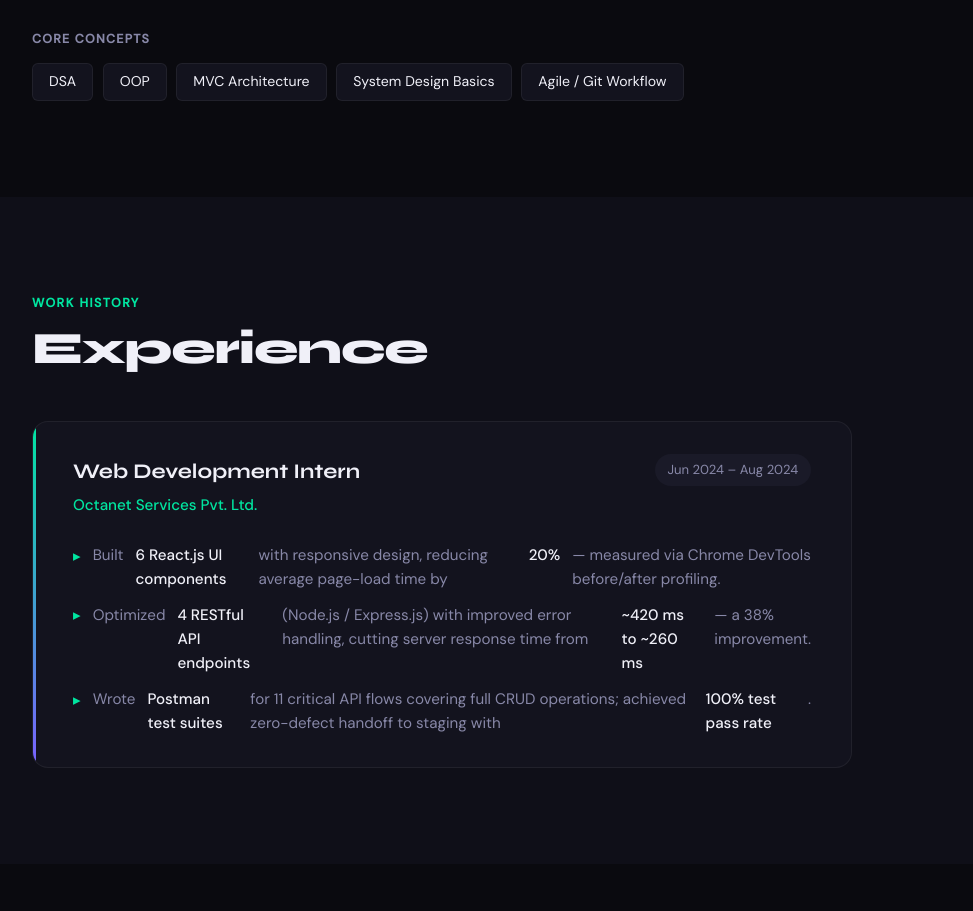
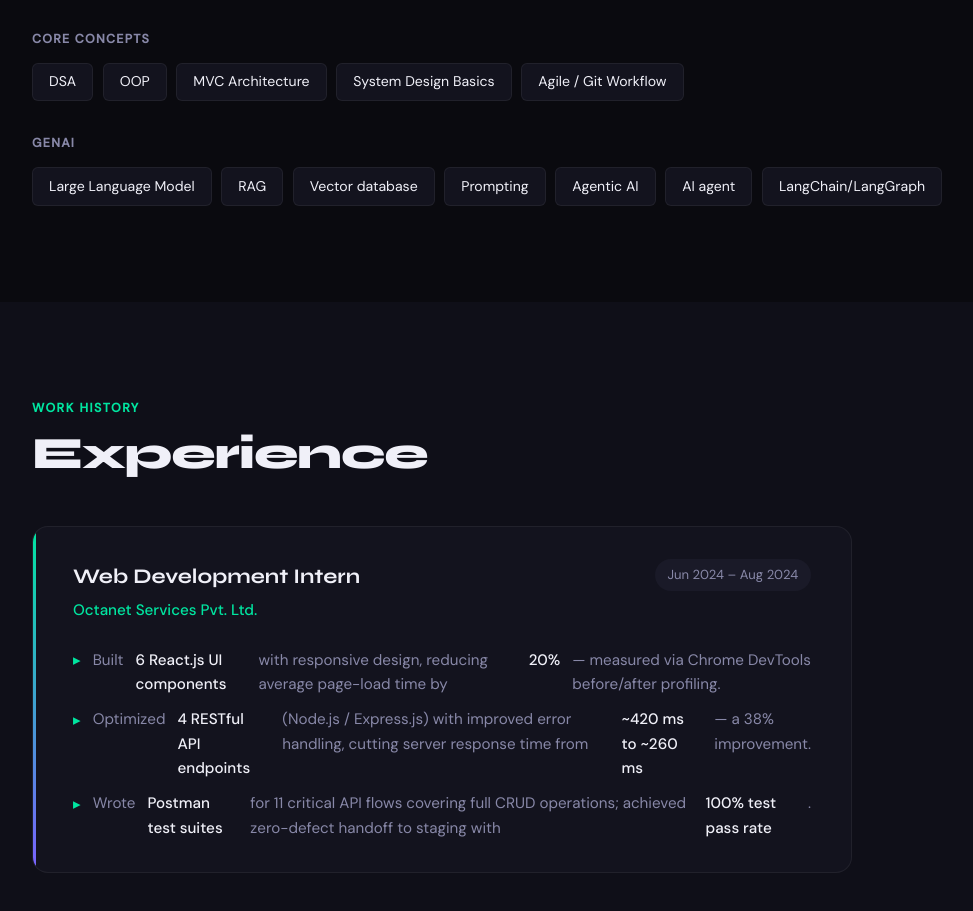
Before and after one commit to anonymous8528/portfolio, a plain HTML site: page index.html in a window 1280 px wide. Shown: the part 2423-3334 px from the top of the page, without its empty margins (32-1005 px from the left). Drawn offline with Linux system fonts and the light colour scheme.

Commit message:
Update portfolio

```diff
--- a/index.html
+++ b/index.html
@@ -1016,6 +1016,19 @@
           <span class="pill">Agile / Git Workflow</span>
         </div>
       </div>
+
+      <div class="skill-group">
+        <div class="skill-group-label">GenAI</div>
+        <div class="skill-pills">
+          <span class="pill">Large Language Model</span>
+          <span class="pill">RAG</span>
+          <span class="pill">Vector database</span>
+          <span class="pill">Prompting</span>
+          <span class="pill">Agentic AI</span>
+          <span class="pill">AI agent</span>
+          <span class="pill">LangChain/LangGraph</span>
+        </div>
+      </div>
     </div>
   </section>
 
```
